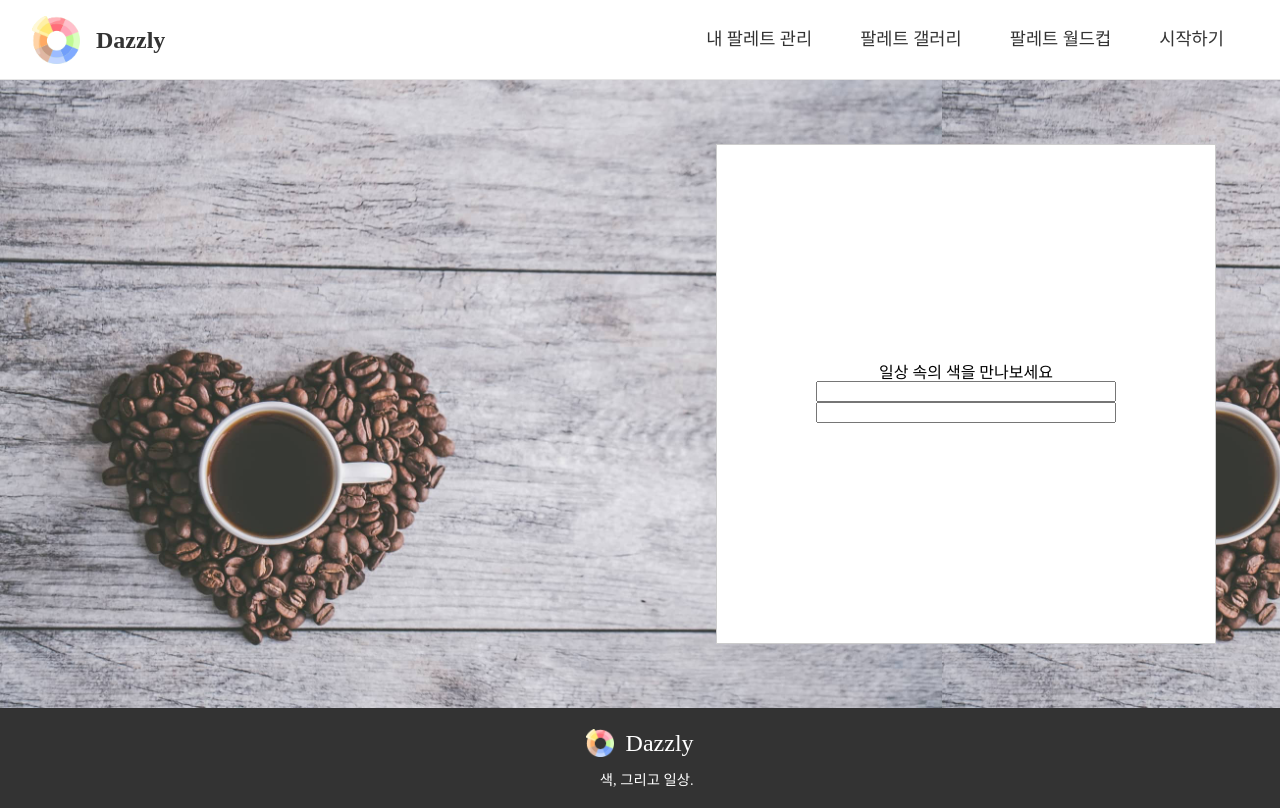
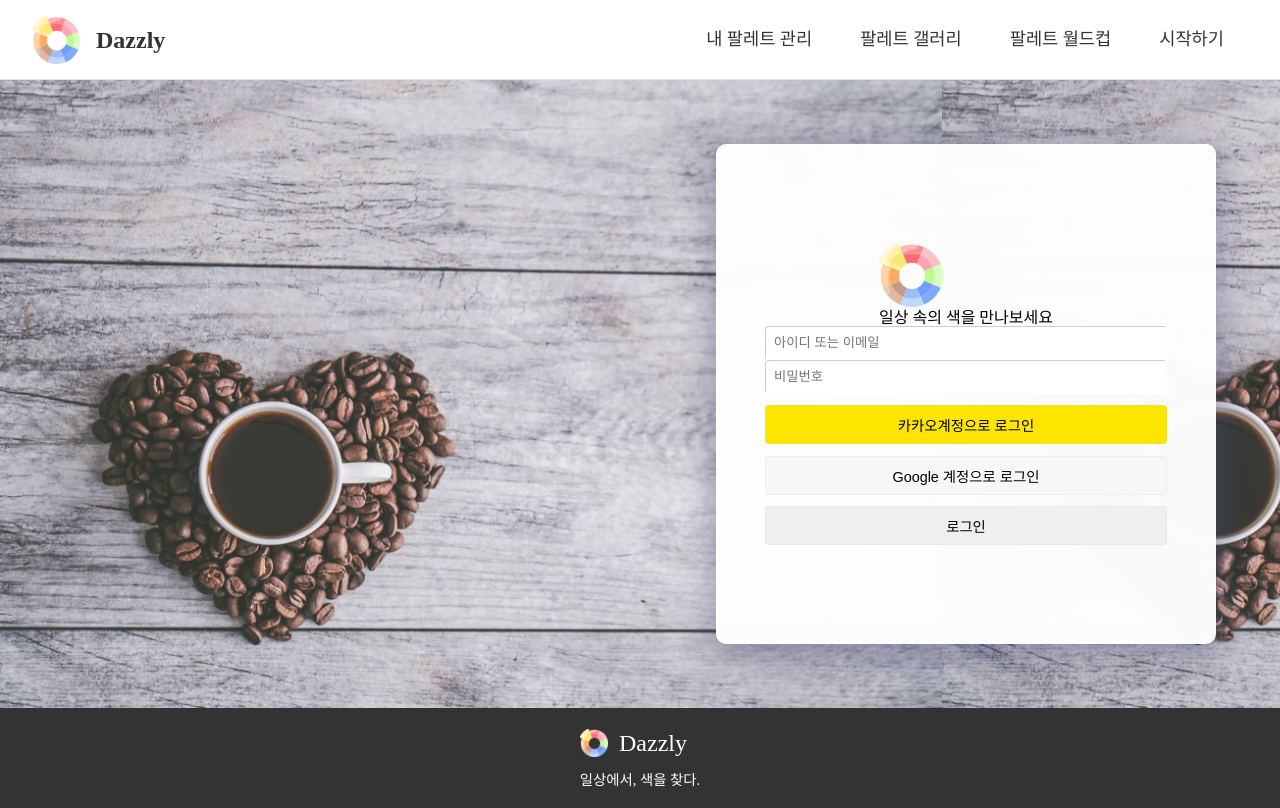
Before and after one commit to C17AN/dazzly, a React (Create React App) app: page /login in a window 1280 px wide. Built offline with nearby package versions, Linux system fonts and the light colour scheme; a web font is replaced by a local one.

Commit message:
feat(Login.tsx): 로그인 페이지 UI작업

```diff
--- a/src/components/Footer.tsx
+++ b/src/components/Footer.tsx
@@ -12,7 +12,7 @@ const Footer = (props: Props) => {
           <img src={LogoIcon} />
           <p className="title-dazzly">Dazzly</p>
         </Logo>
-        <p>색, 그리고 일상.</p>
+        <p>일상에서, 색을 찾다.</p>
       </Slogan>
     </Container>
   );
--- a/src/components/Login/Input.tsx
+++ b/src/components/Login/Input.tsx
@@ -1,9 +1,20 @@
 import React from "react";
+import styled from "styled-components";
 
-interface Props {}
+interface Props extends React.InputHTMLAttributes<HTMLInputElement> {}
 
 const Input = (props: Props) => {
-  return <div>dd</div>;
+  return <Container {...props} />;
 };
 
+const Container = styled.input`
+  padding: 0.5rem;
+  width: 100%;
+  border-radius: 4px;
+  outline: none;
+  border-color: transparent;
+  border-top: 1px solid #cdcdcd;
+  border-left: 1px solid #cdcdcd;
+`;
+
 export default Input;
--- a/src/pages/Login.tsx
+++ b/src/pages/Login.tsx
@@ -1,6 +1,7 @@
 import React from "react";
 import styled from "styled-components";
-import Input from "../common/Input";
+import Input from "../components/Login/Input";
+import LogoIcon from "../assets/logo/logo.png";
 
 interface Props {}
 
@@ -8,9 +9,15 @@ const Login = (props: Props) => {
   return (
     <Container>
       <LoginContainer>
-        <Logo>일상 속의 색을 만나보세요</Logo>
-        <Input></Input>
-        <Input></Input>
+        <Logo>
+          <img src={LogoIcon} />
+          <div>일상 속의 색을 만나보세요</div>
+        </Logo>
+        <Input placeholder={"아이디 또는 이메일"}></Input>
+        <Input placeholder={"비밀번호"}></Input>
+        <LoginButton service="kakao">카카오계정으로 로그인</LoginButton>
+        <LoginButton service="google">Google 계정으로 로그인</LoginButton>
+        <LoginButton>로그인</LoginButton>
       </LoginContainer>
     </Container>
   );
@@ -23,12 +30,15 @@ const Container = styled.div`
   flex-direction: column;
   padding: 4rem;
   background: linear-gradient(35deg, #cdcdcd, #dba9a9);
+  filter: blur(100%);
   background-image: url("/image/login-background.jpg");
   background-size: contain;
 
   @media screen and (max-width: 768px) {
     & {
-      padding: 2rem;
+      padding: 1.5rem;
+      height: 700px;
+      align-items: center;
     }
   }
 `;
@@ -42,8 +52,41 @@ const LoginContainer = styled.div`
   flex-direction: column;
   border: 1px solid #cdcdcd;
   background-color: white;
+  padding: 3rem;
   width: 500px;
   height: 500px;
+  background: rgba(255, 255, 255, 0.97);
+  box-shadow: 0 8px 32px 5px rgba(75, 78, 128, 0.4);
+  backdrop-filter: blur(4px);
+  -webkit-backdrop-filter: blur(4px);
+  border-radius: 10px;
+  border: 1px solid rgba(255, 255, 255, 0.18);
+
+  @media screen and (max-width: 768px) {
+    & {
+      padding: 2rem;
+      width: 100%;
+      height: 100%;
+    }
+  }
+`;
+
+const LoginButton = styled.button<{ service?: string }>`
+  width: 100%;
+  padding: 0.5rem;
+  font-size: 0.9rem;
+  cursor: pointer;
+  border: 1px solid #cdcdcd3d;
+  border-radius: 4px;
+  margin-top: 0.7rem;
+  background-color: ${(props) => {
+    if (props.service === "kakao") {
+      return "#FEE500";
+    }
+    if (props.service === "google") {
+      return "#f7f7f7";
+    }
+  }};
 `;
 
 export default Login;
```
